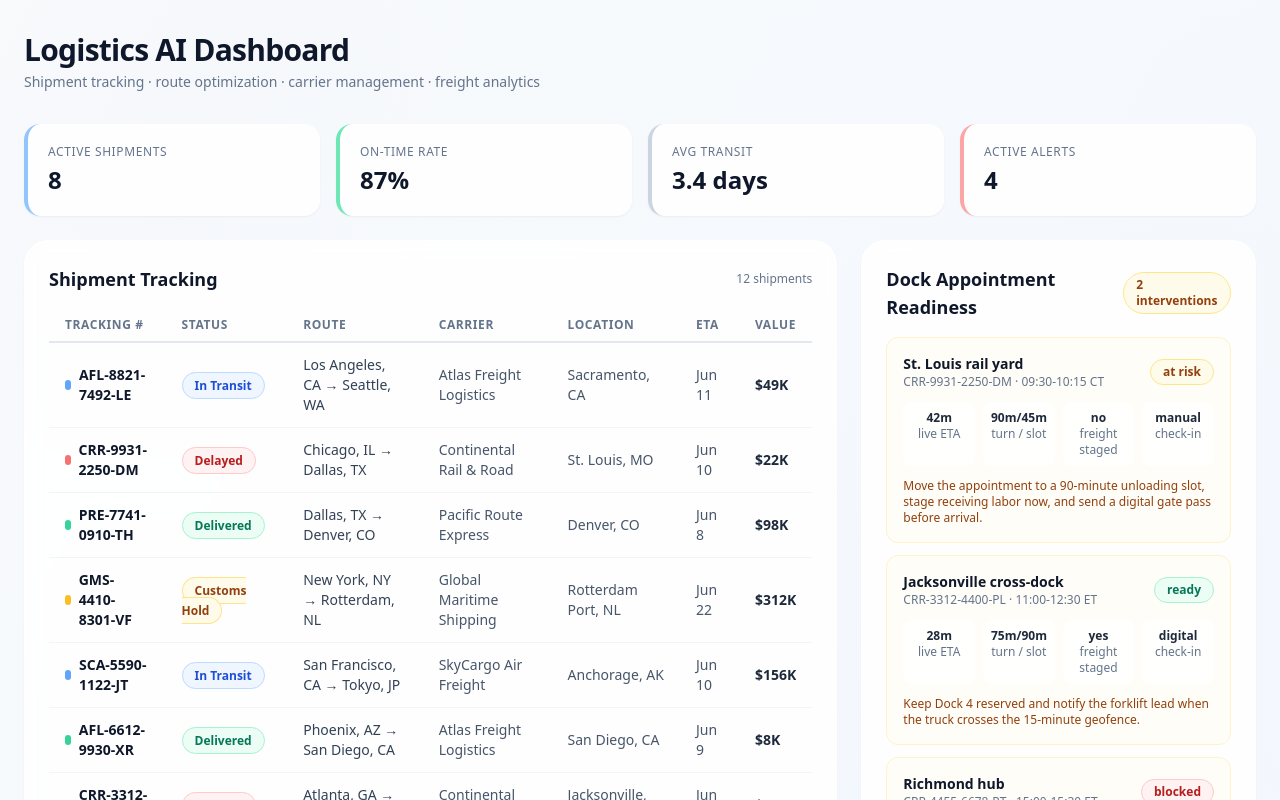
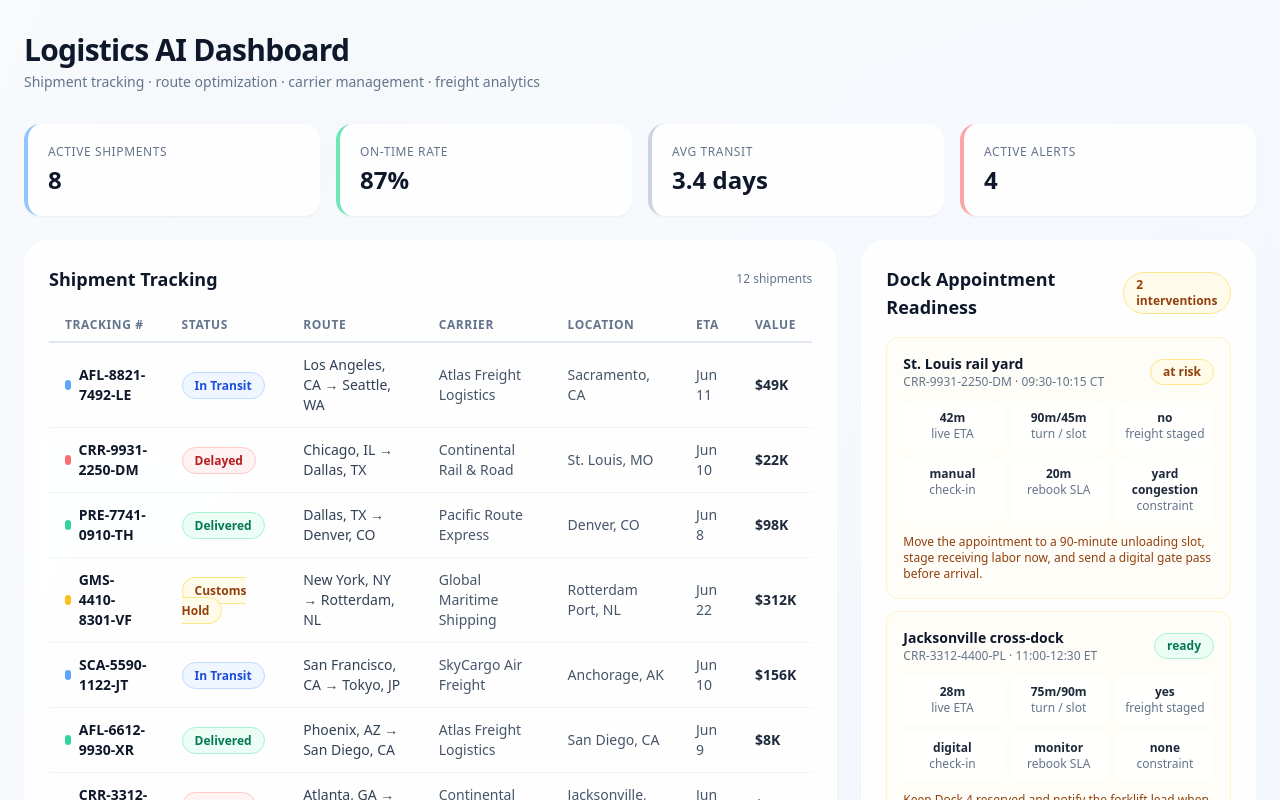
Before and after one commit to tensorgarden/logistics-ai-dashboard, a Next.js app: page / in a window 1280 px wide. Shown: the top 800 px of the page. Built offline with nearby package versions, Linux system fonts and the light colour scheme.

Commit message:
Add dock reschedule urgency signals

```diff
--- a/src/app/page.tsx
+++ b/src/app/page.tsx
@@ -517,7 +517,7 @@ function DockAppointmentPanel() {
                   {risk.status.replace("_", " ")}
                 </Badge>
               </div>
-              <div className="mt-3 grid grid-cols-2 gap-2 text-center text-xs text-slate-500 sm:grid-cols-4">
+              <div className="mt-3 grid grid-cols-2 gap-2 text-center text-xs text-slate-500 sm:grid-cols-3">
                 <div className="rounded-lg bg-white/70 p-2">
                   <div className="font-bold text-slate-800">
                     {risk.etaMinutesAway}m
@@ -541,6 +541,20 @@ function DockAppointmentPanel() {
                     {risk.checkInMode}
                   </div>
                   <div>check-in</div>
+                </div>
+                <div className="rounded-lg bg-white/70 p-2">
+                  <div className="font-bold text-slate-800">
+                    {risk.rescheduleByMinutes
+                      ? `${risk.rescheduleByMinutes}m`
+                      : "monitor"}
+                  </div>
+                  <div>rebook SLA</div>
+                </div>
+                <div className="rounded-lg bg-white/70 p-2">
+                  <div className="font-bold text-slate-800">
+                    {risk.receiverConstraint.replace("_", " ")}
+                  </div>
+                  <div>constraint</div>
                 </div>
               </div>
               <p className="mt-3 text-xs font-medium text-amber-800">
--- a/src/lib/demo-data.ts
+++ b/src/lib/demo-data.ts
@@ -711,6 +711,8 @@ export const demoDockAppointmentRisks: DockAppointmentRisk[] = [
     dockTurnMinutes: 90,
     freightStaged: false,
     checkInMode: "manual",
+    receiverConstraint: "yard_congestion",
+    rescheduleByMinutes: 20,
     status: "at_risk",
     mitigation:
       "Move the appointment to a 90-minute unloading slot, stage receiving labor now, and send a digital gate pass before arrival.",
@@ -724,6 +726,8 @@ export const demoDockAppointmentRisks: DockAppointmentRisk[] = [
     dockTurnMinutes: 75,
     freightStaged: true,
     checkInMode: "digital",
+    receiverConstraint: "none",
+    rescheduleByMinutes: null,
     status: "ready",
     mitigation:
       "Keep Dock 4 reserved and notify the forklift lead when the truck crosses the 15-minute geofence.",
@@ -737,9 +741,11 @@ export const demoDockAppointmentRisks: DockAppointmentRisk[] = [
     dockTurnMinutes: 80,
     freightStaged: false,
     checkInMode: "digital",
+    receiverConstraint: "receiver_closed",
+    rescheduleByMinutes: 10,
     status: "blocked",
     mitigation:
-      "Escalate staging immediately because the live ETA is inside the appointment window and unload work exceeds the slot.",
+      "Escalate staging immediately and rebook before the receiver closes at 15:30 because the live ETA is inside the appointment window.",
   },
 ];
 
--- a/src/lib/types.ts
+++ b/src/lib/types.ts
@@ -60,6 +60,13 @@ export type DockAppointmentStatus = "ready" | "at_risk" | "blocked";
 
 export type DockCheckInMode = "digital" | "manual";
 
+export type DockAppointmentConstraint =
+  | "yard_congestion"
+  | "receiver_closed"
+  | "unstaged_freight"
+  | "slot_overrun"
+  | "none";
+
 export interface PortDwellRisk {
   shipmentId: string;
   facility: string;
@@ -80,6 +87,8 @@ export interface DockAppointmentRisk {
   dockTurnMinutes: number;
   freightStaged: boolean;
   checkInMode: DockCheckInMode;
+  receiverConstraint: DockAppointmentConstraint;
+  rescheduleByMinutes: number | null;
   status: DockAppointmentStatus;
   mitigation: string;
 }
```
Also changed, not shown: 1 other file (tests, documents, lock files or other folders).
